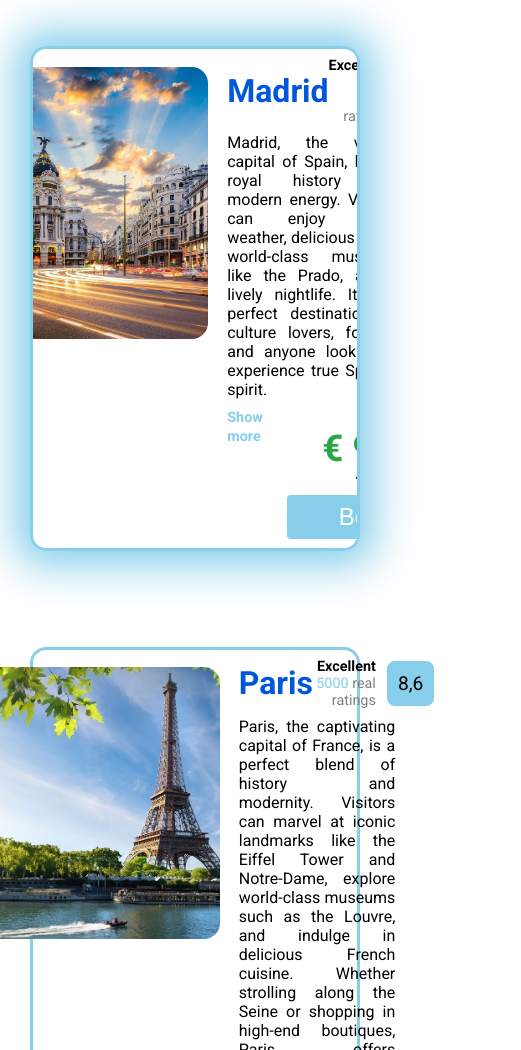
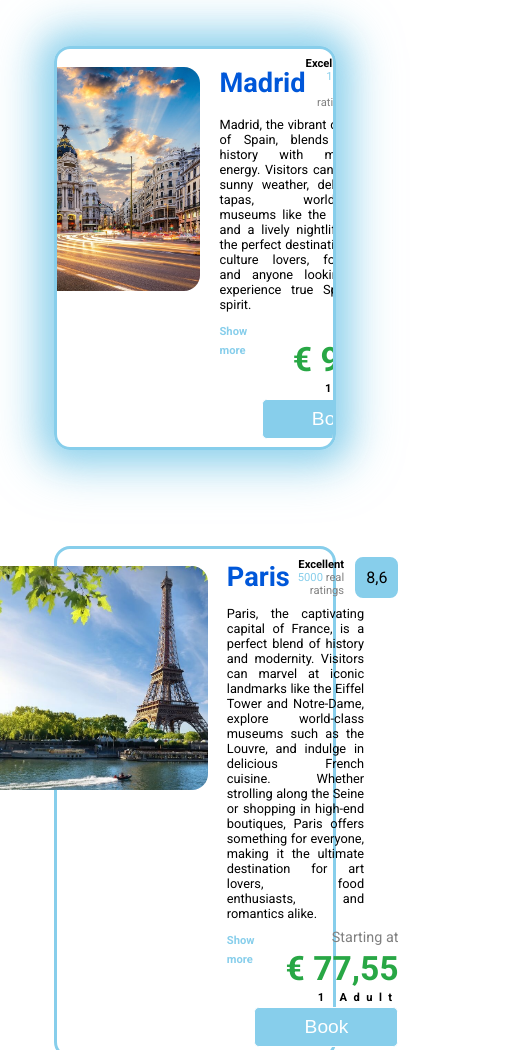
Before and after one commit to Umex10/Flymex, a plain HTML site: page index.html in a window 390 px wide. Shown: the part 846-1896 px from the top of the page, 521 px wide, since content can reach past the window. Drawn offline with Linux system fonts and the light colour scheme; a web font is replaced by a local one.

Commit message:
Implemented media-query for travel-card --> min-width: 1000px

```diff
--- a/index.html
+++ b/index.html
@@ -81,7 +81,7 @@
                   ></a>
                 </li>
               </ul>
-            </nav>http://127.0.0.1:5500/index.html
+            </nav>
             <div class="log">
               <button type="button" id="log-in">LOGIN</button>
               <button type="button" id="sign-in">SIGN UP</button>
--- a/styles/style.css
+++ b/styles/style.css
@@ -890,6 +890,64 @@ body {
 }
 
 
+@media screen and (max-width: 1000px) {
+
+    .cards img {
+        width: 14rem;
+        height: 14rem;
+        margin-top: 1.1rem;
+    }
+
+    .cards h3 {
+        font-size: 1.7rem;
+    }
+
+    .rating {
+        font-size: 0.7rem;
+    }
+
+    .ratingString {
+        font-size: 0.7rem;
+    }
+
+    .ratingDouble {
+        font-size: 1rem;
+    }
+
+    .text {
+        font-size: 0.8rem;
+    }
+
+    .showMore a {
+        font-size: 0.7rem;
+    }
+
+    .startMoney {
+
+        font-size: 0.9rem;
+    }
+
+    .money {
+
+        font-size: 2.1rem;
+
+    }
+
+    .people {
+        font-size: 0.7rem;
+    }
+
+    .checkoutButton {
+
+        width: 9rem;
+        font-size: 1.2rem;
+    }
+
+
+
+
+
+}
 
     @media screen and (max-width: 815px) {
         .header h1 {
```
